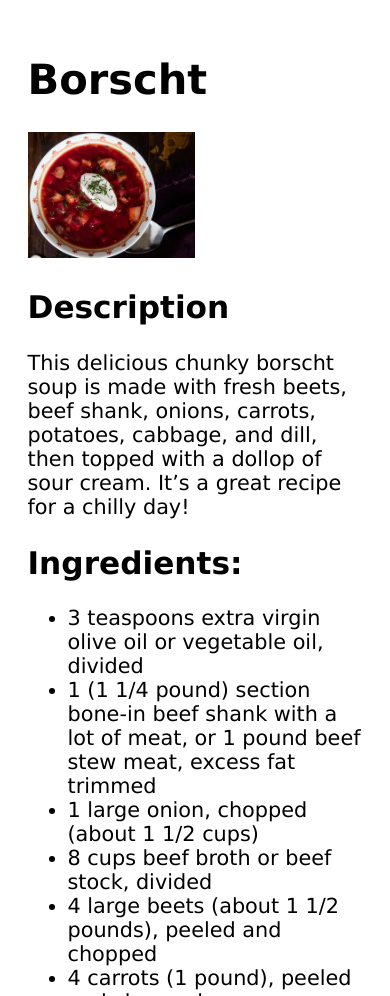
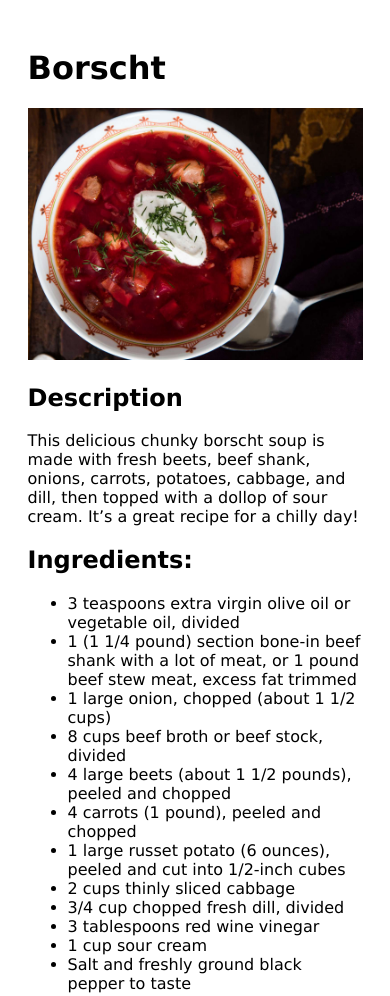
Before and after one commit to rednelt/odin-recipes, a plain HTML site: page recipes/borscht.html in a window 390 px wide. Shown: the top 996 px of the page. Drawn offline with Linux system fonts and the light colour scheme.

Commit message:
Make the page responsive with media queries

```diff
--- a/style.css
+++ b/style.css
@@ -4,7 +4,7 @@ html {
 
 body {
     width: auto;
-    font-size: 130%;
+    font-size: 1em;
     font-family: Verdana, Geneva, Tahoma, sans-serif;
     padding: 5%;
 }
@@ -26,3 +26,9 @@ a {
 a:hover {
     font-size: 120%;
 }
+
+@media (max-width: 800px) {
+    img {
+        max-width: 100%;
+    }
+}
```
